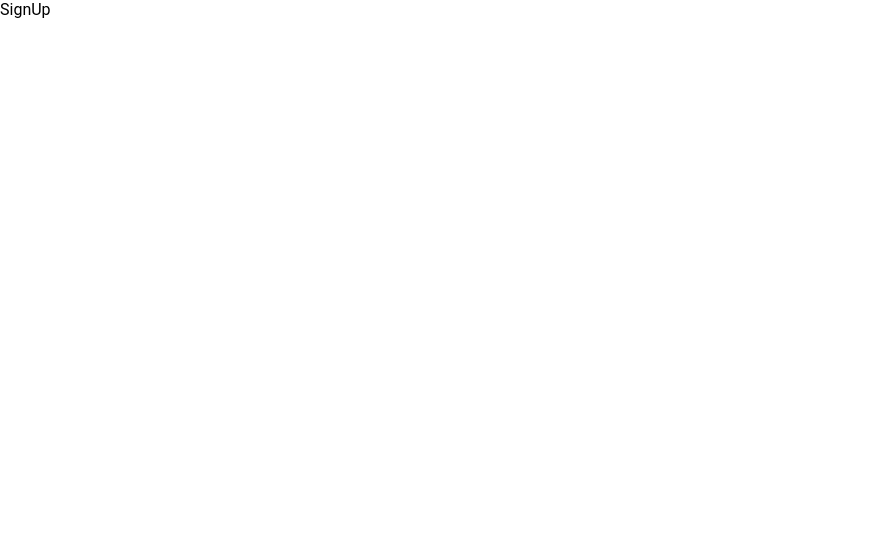
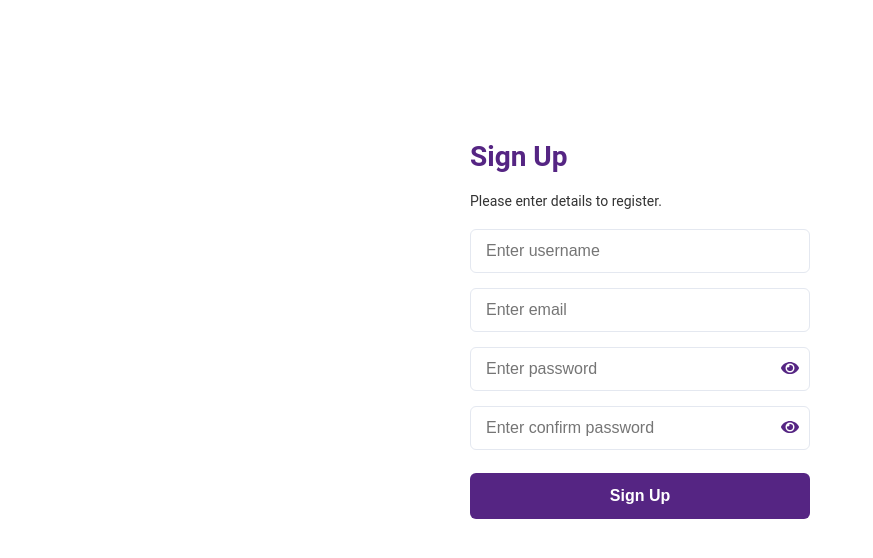
Before and after one commit to abhishekbadole12/PlayLy, a React (Vite) app: page /signup in a window 1280 px wide. Shown: the top 558 px of the page, without its empty margins (0-873 px from the left). Built offline with nearby package versions, Linux system fonts and the light colour scheme.

Commit message:
UI: SignUp UI created

```diff
--- a/src/pages/Auth/SignUp.jsx
+++ b/src/pages/Auth/SignUp.jsx
@@ -1,8 +1,52 @@
-import React from 'react'
+import React, { useState } from 'react'
 import styles from "./auth.module.css";
+import { FaEye, FaEyeSlash } from 'react-icons/fa';
 
 export default function SignUp() {
+  const [passwordVisible, setPasswordVisible] = useState(false);
+
+  const togglePasswordVisibility = () => {
+    setPasswordVisible(!passwordVisible);
+  };
+
   return (
-    <div>SignUp</div>
+    <div className={styles.loginPageContainer}>
+
+      <div className={styles.login}>
+        <h3>Sign Up</h3>
+
+        <p>Please enter details to register.</p>
+
+        <input type="text" className={styles.inputField} placeholder="Enter username" />
+
+        <input type="email" className={styles.inputField} placeholder="Enter email" />
+
+        <div className={styles.passwordContainer}>
+          <input
+            type={passwordVisible ? "text" : "password"}
+            className={styles.inputField}
+            placeholder="Enter password"
+          />
+          <div className={styles.eyeIcon} onClick={togglePasswordVisibility}>
+            {passwordVisible ? <FaEyeSlash /> : <FaEye />}
+          </div>
+        </div>
+
+        <div className={styles.passwordContainer}>
+          <input
+            type={passwordVisible ? "text" : "password"}
+            className={styles.inputField}
+            placeholder="Enter confirm password"
+          />
+          <div className={styles.eyeIcon} onClick={togglePasswordVisibility}>
+            {passwordVisible ? <FaEyeSlash /> : <FaEye />}
+          </div>
+        </div>
+
+        <button>Sign Up</button>
+
+      </div>
+
+    </div>
   )
 }
--- a/src/pages/Auth/auth.module.css
+++ b/src/pages/Auth/auth.module.css
@@ -47,13 +47,9 @@
     position: relative;
 }
 
-.passwordContainer input {
-    margin-bottom: 0;
-}
-
 .eyeIcon {
     position: absolute;
-    top: 52%;
+    top: 40%;
     right: 1.25rem;
     transform: translate(50%, -50%);
     cursor: pointer;
@@ -75,7 +71,7 @@
     font-size: 1rem;
     font-weight: 600;
     cursor: pointer;
-    margin-top: 1.25rem;
+    margin-top: 0.5rem;
     transition: background-color 0.3s ease;
 }
 
```
